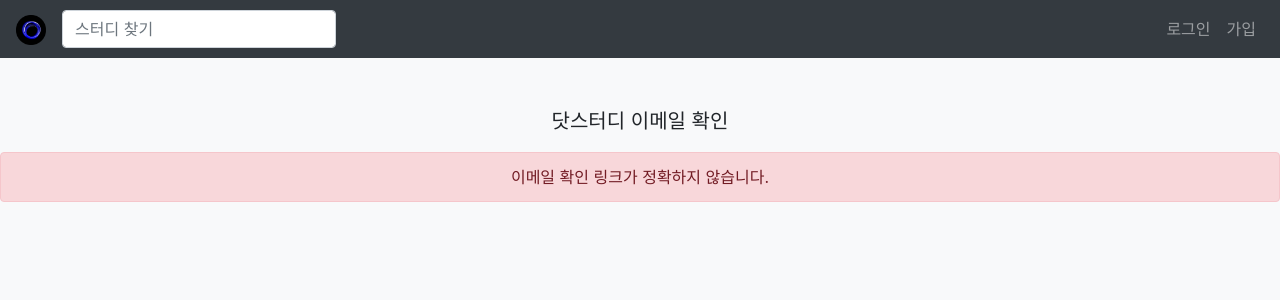
After one commit to woon999/spring_playground, a Spring Boot app: page /check-email-token in a window 1280 px wide. The commit adds this page. Shown: the top 300 px of the page. Run offline with Spring Boot 4, Linux system fonts and the light colour scheme; some of the project's set-up classes (security, data sources, template engines, error pages and the like) are left out, and stand-ins take their place.

Commit message:
#9 회원 가입 인증 메일 확인

```diff
--- a/src/main/java/com/study/Jpawebapp/account/AccountController.java
+++ b/src/main/java/com/study/Jpawebapp/account/AccountController.java
@@ -53,7 +53,27 @@
 
     }
 
+    @GetMapping("/check-email-token")
+    public String checkEmailToken(String token, String email, Model model){
+        Account account = accountRepository.findByEmail(email);
+        String view = "account/checked-email";
+        if(account == null) {
+            model.addAttribute("error", "wrong.email");
+            return view;
+        }
 
+        if(!account.getEmailCheckToken().equals(token)){
+            model.addAttribute("error", "wrong.token");
+            return view;
+        }
+
+        account.setEmailVerified(true);
+        account.setJoinedAt(LocalDateTime.now());
+        model.addAttribute("numberOfUser", accountRepository.count());
+        model.addAttribute("nickname", account.getNickname());
+        return view;
+
+    }
 
 
 }
--- a/src/main/java/com/study/Jpawebapp/account/AccountService.java
+++ b/src/main/java/com/study/Jpawebapp/account/AccountService.java
@@ -6,6 +6,7 @@
 import org.springframework.mail.javamail.JavaMailSender;
 import org.springframework.security.crypto.password.PasswordEncoder;
 import org.springframework.stereotype.Service;
+import org.springframework.transaction.annotation.Transactional;
 
 import javax.validation.Valid;
 
@@ -17,6 +18,7 @@
     private final JavaMailSender javaMailSender;
     private final PasswordEncoder passwordEncoder;
 
+    @Transactional
     public void processNewAccount(SignUpForm signUpForm) {
         Account newAccount = saveNewAccount(signUpForm);
         //이메일 인증 토큰 생성
--- /dev/null
+++ b/src/main/resources/templates/account/checked-email.html
@@ -0,0 +1,64 @@
+
+<!DOCTYPE html>
+<html lang="en" xmlns:th="http://www.thymeleaf.org">
+<head>
+    <meta charset="UTF-8">
+    <title>Dot Study</title>
+    <link rel="stylesheet" href="https://cdn.jsdelivr.net/npm/bootstrap@4.5.3/dist/css/bootstrap.min.css" integrity="sha384-TX8t27EcRE3e/ihU7zmQxVncDAy5uIKz4rEkgIXeMed4M0jlfIDPvg6uqKI2xXr2" crossorigin="anonymous">
+    <style>
+        .container{
+            max-width: 100%;
+        }
+    </style>
+</head>
+
+
+<body class="bg-light">
+    <nav th:fragment="main-nav" class="navbar navbar-expand-sm navbar-dark bg-dark">
+        <a class="navbar-brand" href="/" th:href="@{/}">
+            <img src="/images/logo.png" width="30" height="30">
+        </a>
+        <button class="navbar-toggler" type="button" data-toggle="collapse" data-target="#navbarSupportedContent" aria-controls="navbarSupportedContent" aria-expanded="false" aria-label="Toggle navigation">
+            <span class="navbar-toggler-icon"></span>
+        </button>
+
+        <div class="collapse navbar-collapse" id="navbarSupportedContent">
+            <ul class="navbar-nav mr-auto">
+                <li class="nav-item">
+                    <form th:action="@{/search/study}" class="form-inline" method="get">
+                        <input class="form-control mr-sm-2" name="keyword" type="search" placeholder="스터디 찾기" aria-label="Search" />
+                    </form>
+                </li>
+            </ul>
+
+            <ul class="navbar-nav justify-content-end">
+                <li class="nav-item" >
+                    <a class="nav-link" th:href="@{/login}">로그인</a>
+                </li>
+                <li class="nav-item" >
+                    <a class="nav-link" th:href="@{/sign-up}">가입</a>
+                </li>
+            </ul>
+        </div>
+    </nav>
+
+    <div class = "py-5 text-center" th:if="${error}">
+        <p class="lead">닷스터디 이메일 확인</p>
+        <div class="alert alert-danger" role="alert">
+            이메일 확인 링크가 정확하지 않습니다.
+        </div>
+    </div>
+
+
+    <div class = "py-5 text-center" th:if="${error == null}">
+        <p class="lead">닷스터디 이메일 확인</p>
+        <h2>
+            이메일을 확인했습니다. <span th:text="${numberOfUser}">10</span>번째 회원,
+            <span th:text="${nickname}">이종원</span>님 가입을 축하합니다.
+        </h2>
+
+        <small class="text-info">이제부터 가입할 때 사용한 이메일 또는 닉네임과 패스워드로 로그인 할 수 있습니다.</small>
+    </div>
+
+</body>
+</html>
--- a/src/main/resources/templates/account/sign-up.html
+++ b/src/main/resources/templates/account/sign-up.html
@@ -51,7 +51,7 @@
                     <div class="form-group">
                         <label for="nickname">닉네임</label>
                         <input id="nickname" type="text" th:field="*{nickname}" class="form-control"
-                               placeholder="whiteship" aria-describedby="nicknameHelp" required minlength="3" maxlength="20">
+                               placeholder="loosie" aria-describedby="nicknameHelp" required minlength="3" maxlength="20">
                         <small id="nicknameHelp" class="form-text text-muted">
                             공백없이 문자와 숫자로만 3자 이상 20자 이내로 입력하세요. 가입후에 변경할 수 있습니다.
                         </small>
```
Also changed, not shown: 1 other file.
